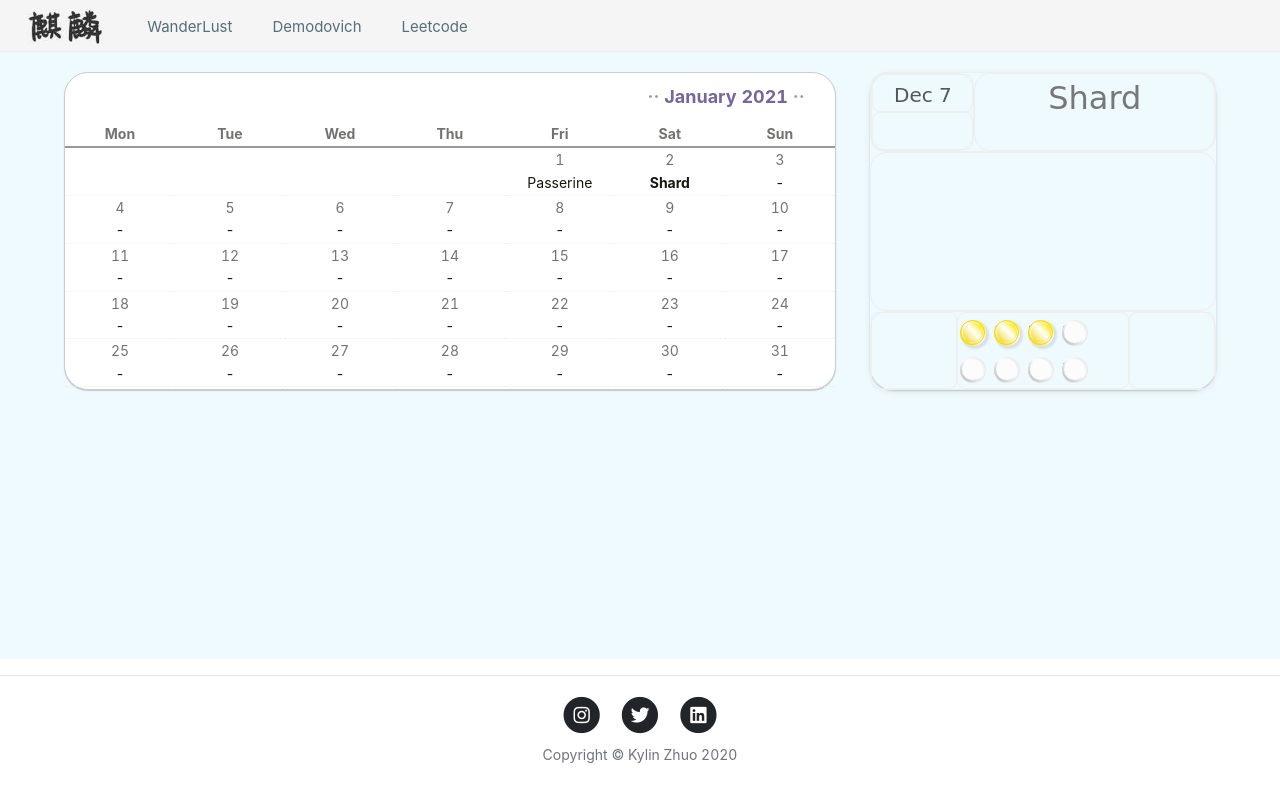
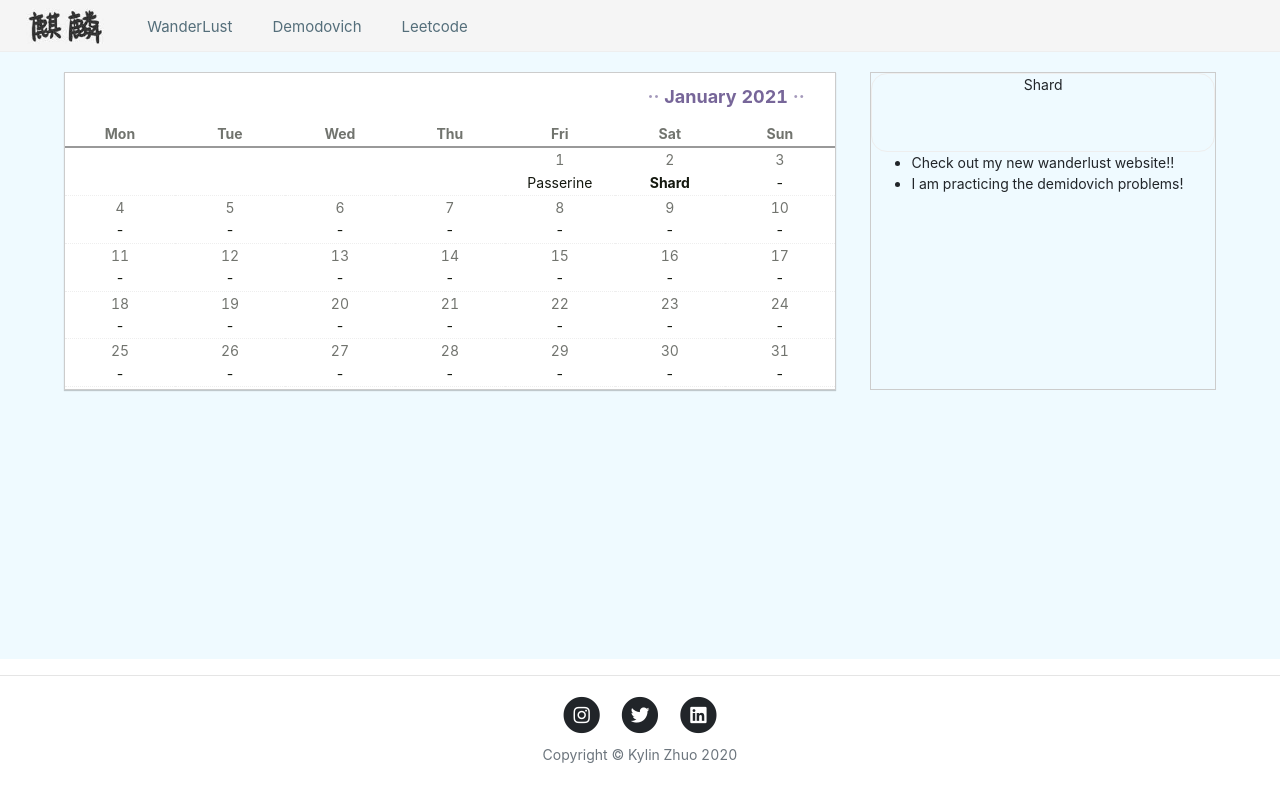
Before and after one commit to kylin-zhuo/home, a Flask app: page / in a window 1280 px wide. Run offline with Flask 2, Linux system fonts and the light colour scheme; data comes from the database, SQL or seed files in the repository; both versions use the stored data as it was after the commit; some libraries are stand-ins or nearby versions.

Commit message:
Release the 2020.3.1 version.

```diff
--- a/static/css/home.css
+++ b/static/css/home.css
@@ -1,6 +1,5 @@
 body {
   margin: 0;
-  color: #f5f5e5;
   font-size: 14px;
   font-family: -apple-system, BlinkMacSystemFont, 'Segoe UI', 'PingFang SC', 'Hiragino Sans GB', 'Microsoft YaHei', 'Helvetica Neue', Helvetica, Arial, sans-serif, 'Apple Color Emoji', 'Segoe UI Emoji', 'Segoe UI Symbol';
   font-variant: tabular-nums;
@@ -32,6 +31,7 @@ body {
 }
 
 .navbar_container {
+  max-width: 1280px;
   width: 100%;
   position: relative;
   display: -webkit-box;
@@ -39,7 +39,7 @@ body {
   display: flex;
   -webkit-box-align: center;
   -ms-flex-align: center;
-  align-items: center;
+  /* align-items: center; */
   -webkit-box-pack: justify;
   -ms-flex-pack: justify;
   justify-content: space-between;
@@ -50,6 +50,15 @@ body {
   padding-top: 20px;
   padding-bottom: 20px;
   min-height: calc(100vh - 193px);
+  max-width: 1280px;
+  width: 100%;
+  -webkit-box-align: center;
+  -ms-flex-align: center;
+  align-items: center;
+  -webkit-box-pack: justify;
+  -ms-flex-pack: justify;
+  justify-content: space-between;
+  margin: auto;
 }
 
 .first-row-banner {
@@ -75,7 +84,7 @@ body {
   float: left;
   position: relative;
   border: 1px solid #ccc;
-  border-radius: 24px;
+  border-radius: 4 px;
 }
 
 .today-keyword-container-right {
@@ -85,10 +94,12 @@ body {
   display: block;
   float: right;
   position: relative;
-  border-radius: 24px;
+  border: 1px solid #ccc;
+  border-radius: 4 px;
+  /* border-radius: 24px;
   box-sizing: border-box;
   color: rgba(0, 0, 0, 0.65);
-  box-shadow: rgba(0, 0, 0, 0.2) 0px 1px 2px, rgba(0, 0, 0, 0.06) 0px 2px 8px;
+  box-shadow: rgba(0, 0, 0, 0.2) 0px 1px 2px, rgba(0, 0, 0, 0.06) 0px 2px 8px; */
 }
 
 .today-keyword-calendar table {
--- a/templates/home.html
+++ b/templates/home.html
@@ -40,7 +40,7 @@
             </a>
           </div>
           <div class="nav-item-container__16kF">
-            <a href="/wanderlust.html" class="nav-item__5BvG">WanderLust</a>
+            <a href="https://linzhuo.wixsite.com/website" class="nav-item__5BvG">WanderLust</a>
           </div>
           <div class="nav-item-container__16kF">
             <a href="/demidovich.html" class="nav-item__5BvG">Demodovich</a>
@@ -90,48 +90,17 @@
         <!-- Right Panel Box -->
         <div class="today-keyword-container-right">
           <div class="box-row-1">
-            <div class="box-row-1-left">
-              <div class="upper">
-                <span>Dec 7</span>
-              </div>
-              <div class="lower">
-
-              </div>
-            </div>
-            <div class="box-row-1-right">
               <a href="" id="today-keyword-cardboard"></a>
-            </div>
-
           </div>
-          <div class="box-row-2">
-
-          </div>
-          <div class="box-row-3">
-            <div class="col1">
-
-            </div>
-            <div class="col2">
-              <div class="upper">
-                <div class="coin-holder">
-                  <div class="coin gold">1</div>
-                  <div class="coin gold">2</div>
-                  <div class="coin gold">3</div>
-                  <div class="coin silver">1</div>
-                </div>
-              </div>
-              <div class="lower">
-                <div class="coin-holder">
-                  <div class="coin silver">1</div>
-                  <div class="coin silver">1</div>
-                  <div class="coin silver">1</div>
-                  <div class="coin silver">1</div>
-                </div>
-              </div>
-            </div>
-            <div class="col3">
-
-            </div>
-
+          <div class="">
+            <ul>
+              <li>
+                <span>Check out my new <a href="https://linzhuo.wixsite.com/website">wanderlust</a> website!!</span>
+              </li>
+              <li>
+                <span>I am practicing the <a href="/demidovich.html">demidovich problems!</a></span>
+              </li>
+            </ul>
           </div>
         </div>
       </div>
```
Also changed, not shown: db/kylin-home.db.
